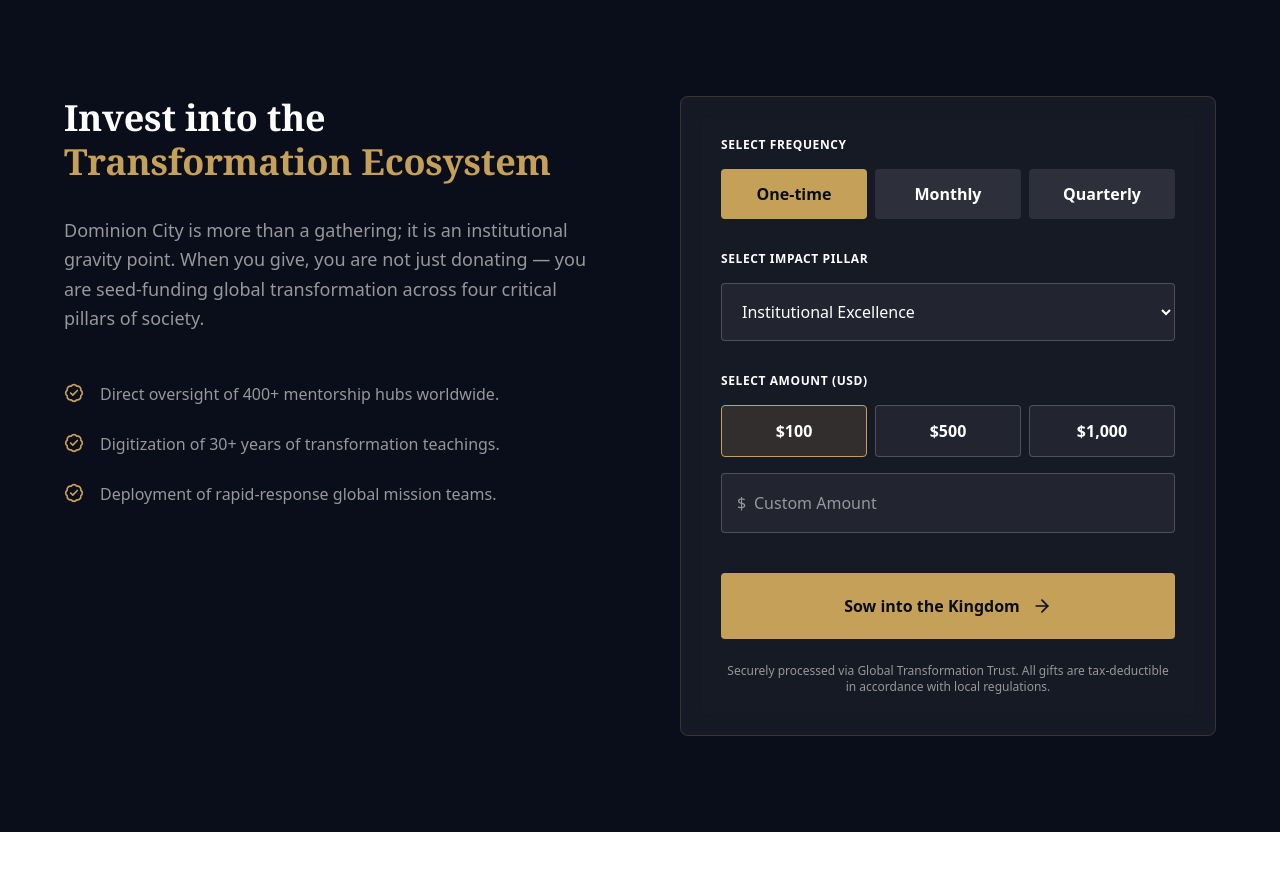
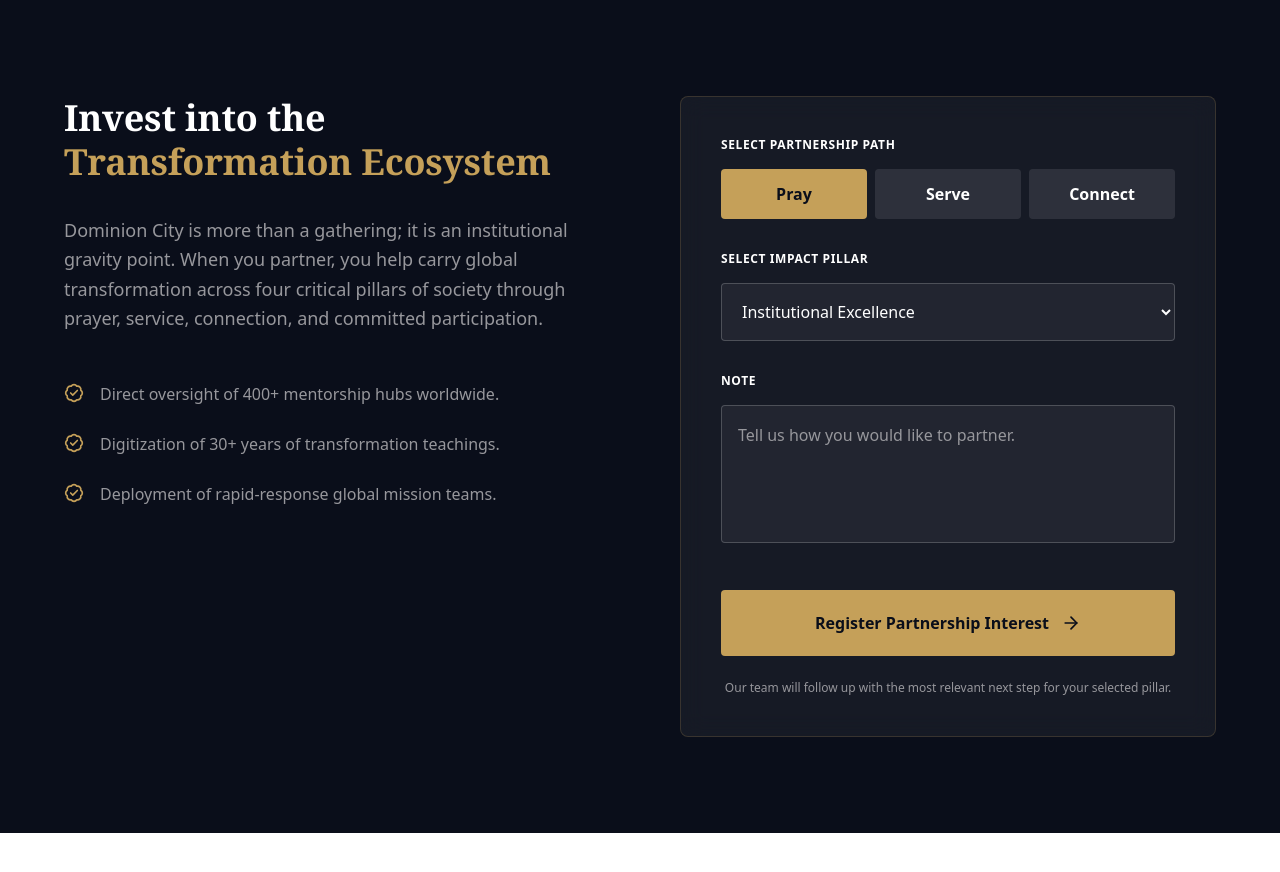
Before and after one commit to dominioncitychurchajah/dogtn-website, a Next.js app: page /en/partnership in a window 1280 px wide. Shown: the part 640-1512 px from the top of the page. Built offline with nearby package versions, Linux system fonts and the light colour scheme; a web font is replaced by a local one.

Commit message:
Make programs free and update assessment CTA

```diff
--- a/src/app/[locale]/partnership/page.tsx
+++ b/src/app/[locale]/partnership/page.tsx
@@ -108,8 +108,8 @@
               </h2>
               <p className="mt-8 text-body-l leading-relaxed text-ink-300">
                 Dominion City is more than a gathering; it is an institutional gravity point. When
-                you give, you are not just donating — you are seed-funding global transformation
-                across four critical pillars of society.
+                you partner, you help carry global transformation across four critical pillars of
+                society through prayer, service, connection, and committed participation.
               </p>
               <ul className="mt-12 space-y-6">
                 {PILLARS.map((p) => (
--- a/src/components/cards/EventCard.tsx
+++ b/src/components/cards/EventCard.tsx
@@ -5,12 +5,10 @@
 import type { Locale } from "@/i18n/config";
 import { Badge } from "@/components/ui/Badge";
 import { Button } from "@/components/ui/Button";
-import { dateParts, formatCurrency } from "@/lib/utils";
+import { dateParts } from "@/lib/utils";
 
 export function EventCard({ event, locale }: { event: EventItem; locale: Locale }) {
   const { day, month } = dateParts(event.date);
-  const lowest = event.tiers.length ? Math.min(...event.tiers.map((t) => t.price)) : 0;
-  const priceLabel = lowest === 0 ? "Free" : formatCurrency(lowest, event.tiers[0]?.currency);
 
   return (
     <div className="card-lift group flex flex-col overflow-hidden rounded-[var(--radius-l)] border border-ink-100 bg-paper-0">
@@ -32,7 +30,7 @@
         <h3 className="text-heading-3 leading-tight text-ink-900">{event.title}</h3>
         <p className="mt-2 line-clamp-2 flex-1 text-body-s text-ink-500">{event.summary}</p>
         <div className="mt-5 flex items-center justify-between gap-3">
-          <span className="text-body-s font-semibold text-ink-900">{priceLabel}</span>
+          <span className="text-body-s font-semibold text-ink-900">Free</span>
           <Button href={`/${locale}/events/${event.slug}`} size="s" variant="secondary">
             Register
           </Button>
--- a/src/components/forms/PartnershipEngine.tsx
+++ b/src/components/forms/PartnershipEngine.tsx
@@ -5,29 +5,18 @@
 import { useToast } from "@/components/ui/Toast";
 import { cn } from "@/lib/utils";
 
-const FREQUENCIES = ["One-time", "Monthly", "Quarterly"] as const;
+const RHYTHMS = ["Pray", "Serve", "Connect"] as const;
 const PILLARS = ["Institutional Excellence", "Legacy Vault Digitization", "Global Missions", "General Support"];
-const PRESETS = [100, 500, 1000];
 
-/** The "Giving Engine" glass donation card on the Partnership page. */
+/** Partnership interest card on the Partnership page. */
 export function PartnershipEngine() {
   const { toast } = useToast();
-  const [frequency, setFrequency] = React.useState<(typeof FREQUENCIES)[number]>("One-time");
+  const [rhythm, setRhythm] = React.useState<(typeof RHYTHMS)[number]>("Pray");
   const [pillar, setPillar] = React.useState(PILLARS[0]);
-  const [amount, setAmount] = React.useState<number | null>(100);
-  const [custom, setCustom] = React.useState("");
-
-  const effective = custom !== "" && Number(custom) > 0 ? Number(custom) : amount ?? 0;
 
   function submit(e: React.FormEvent) {
     e.preventDefault();
-    if (effective <= 0) {
-      toast("Please choose an amount to sow.", "info");
-      return;
-    }
-    toast(
-      `Thank you — $${effective.toLocaleString("en-US")} ${frequency.toLowerCase()} toward ${pillar}. Redirecting to secure checkout…`,
-    );
+    toast(`Thank you — your partnership interest for ${pillar} has been noted.`);
   }
 
   return (
@@ -35,21 +24,21 @@
       onSubmit={submit}
       className="rounded-[var(--radius-l)] border border-gold-600/20 bg-paper-0/5 p-8 backdrop-blur-md lg:p-10"
     >
-      {/* Frequency */}
+      {/* Partnership rhythm */}
       <div className="mb-8">
         <label className="mb-4 block text-caption font-semibold uppercase tracking-wider text-paper-0">
-          Select Frequency
+          Select Partnership Path
         </label>
         <div className="grid grid-cols-3 gap-2">
-          {FREQUENCIES.map((f) => (
+          {RHYTHMS.map((f) => (
             <button
               key={f}
               type="button"
-              onClick={() => setFrequency(f)}
-              aria-pressed={frequency === f}
+              onClick={() => setRhythm(f)}
+              aria-pressed={rhythm === f}
               className={cn(
                 "rounded-[var(--radius-s)] py-3 text-body-s font-semibold transition-all",
-                frequency === f ? "bg-gold-600 text-ink-900" : "bg-paper-0/10 text-paper-0 hover:bg-paper-0/20",
+                rhythm === f ? "bg-gold-600 text-ink-900" : "bg-paper-0/10 text-paper-0 hover:bg-paper-0/20",
               )}
             >
               {f}
@@ -77,60 +66,27 @@
         </select>
       </div>
 
-      {/* Amount */}
       <div className="mb-10">
-        <label className="mb-4 block text-caption font-semibold uppercase tracking-wider text-paper-0">
-          Select Amount (USD)
+        <label htmlFor="partnership-note" className="mb-4 block text-caption font-semibold uppercase tracking-wider text-paper-0">
+          Note
         </label>
-        <div className="mb-4 grid grid-cols-3 gap-2">
-          {PRESETS.map((v) => (
-            <button
-              key={v}
-              type="button"
-              onClick={() => {
-                setAmount(v);
-                setCustom("");
-              }}
-              aria-pressed={custom === "" && amount === v}
-              className={cn(
-                "rounded-[var(--radius-s)] border py-3 text-body-s font-semibold transition-all",
-                custom === "" && amount === v
-                  ? "border-gold-600 bg-gold-600/15 text-paper-0"
-                  : "border-paper-0/20 bg-paper-0/5 text-paper-0 hover:border-gold-600",
-              )}
-            >
-              ${v.toLocaleString("en-US")}
-            </button>
-          ))}
-        </div>
-        <div className="relative">
-          <span className="pointer-events-none absolute start-4 top-1/2 -translate-y-1/2 text-ink-300">$</span>
-          <input
-            type="number"
-            inputMode="numeric"
-            min={1}
-            value={custom}
-            onChange={(e) => {
-              setCustom(e.target.value);
-              setAmount(null);
-            }}
-            placeholder="Custom Amount"
-            aria-label="Custom amount"
-            className="w-full rounded-[var(--radius-s)] border border-paper-0/20 bg-paper-0/5 p-4 ps-8 text-body-m text-paper-0 outline-none transition-colors placeholder:text-ink-300 focus:border-gold-600"
-          />
-        </div>
+        <textarea
+          id="partnership-note"
+          rows={4}
+          placeholder="Tell us how you would like to partner."
+          className="w-full resize-none rounded-[var(--radius-s)] border border-paper-0/20 bg-paper-0/5 p-4 text-body-m text-paper-0 outline-none transition-colors placeholder:text-ink-300 focus:border-gold-600"
+        />
       </div>
 
       <button
         type="submit"
         className="group flex w-full items-center justify-center gap-3 rounded-[var(--radius-m)] bg-gold-600 py-5 text-body-m font-bold text-ink-900 transition-all hover:bg-gold-hover"
       >
-        Sow into the Kingdom
+        Register Partnership Interest
         <ArrowRight className="h-5 w-5 transition-transform group-hover:translate-x-1 rtl:rotate-180" aria-hidden />
       </button>
       <p className="mt-6 text-center text-caption text-ink-300">
-        Securely processed via Global Transformation Trust. All gifts are tax-deductible in
-        accordance with local regulations.
+        Our team will follow up with the most relevant next step for your selected pillar.
       </p>
     </form>
   );
--- a/src/components/institutions/GlobalLeadershipForum.tsx
+++ b/src/components/institutions/GlobalLeadershipForum.tsx
@@ -20,8 +20,8 @@
 const FAQS = [
   {
     id: "faq-group",
-    question: "Is there a group discount?",
-    answer: "Yes, groups of 10 or more receive a 15% discount automatically applied during checkout.",
+    question: "Can groups register together?",
+    answer: "Yes. Groups of 10 or more can register together so the team can prepare seating and arrival support.",
   },
   {
     id: "faq-visa",
--- a/src/data/mentorship.ts
+++ b/src/data/mentorship.ts
@@ -28,7 +28,7 @@
       "Completed the Discover Your Purpose journey (recommended)",
     ],
     faqs: [
-      { q: "Is there a cost?", a: "Emerging Leaders is offered free of charge, sponsored by the Golden Heart Foundation." },
+      { q: "Is this free?", a: "Yes. Emerging Leaders is offered free to participants." },
       { q: "Do I need prior leadership experience?", a: "No. This track is designed for those just beginning." },
       { q: "Is it available online?", a: "Yes — cohorts run online and in-person across our chapters." },
       { q: "What if I miss a session?", a: "Sessions are recorded, and your mentor will help you catch up." },
@@ -63,7 +63,7 @@
     faqs: [
       { q: "Can I do this alongside a full-time job?", a: "Yes — sessions are scheduled for evenings and weekends." },
       { q: "Is it sector-specific?", a: "Cohorts are grouped by sector where numbers allow." },
-      { q: "What is the fee?", a: "A subsidised programme fee applies; scholarships are available." },
+      { q: "Is this free?", a: "Yes. Young Professionals is offered free to participants." },
       { q: "Do I receive a certificate?", a: "Yes, on completion of the programme and capstone project." },
     ],
   },
@@ -130,7 +130,7 @@
       { q: "How do I join?", a: "By application and interview, or by referral from existing Nation Builders." },
       { q: "Is this only for ministers?", a: "No — it is for leaders across business, government, media, and culture." },
       { q: "What is expected afterwards?", a: "Nation Builders commit to mentoring the next generation of leaders." },
-      { q: "Is there a fee?", a: "A programme investment applies; details are shared during the interview." },
+      { q: "Is this free?", a: "Yes. Nation Builders is offered free to participants." },
     ],
   },
 ];
--- a/src/i18n/messages/en.json
+++ b/src/i18n/messages/en.json
@@ -22,7 +22,7 @@
   },
   "common": {
     "learnMore": "Learn More",
-    "takeAssessment": "Take Assessment",
+    "takeAssessment": "Take Free Assessment",
     "chooseJourney": "Choose Your Journey",
     "watchNow": "Watch Now",
     "listen": "Listen",
--- a/src/i18n/pages/give.ts
+++ b/src/i18n/pages/give.ts
@@ -96,7 +96,7 @@
       },
       {
         title: "Scholarship Partner",
-        body: "Remove barriers to excellence. Provide tuition and resources for promising leaders in our global training programs.",
+        body: "Remove barriers to excellence. Provide learning resources and care for promising leaders in our global training programs.",
         link: "Give Scholarship",
       },
     ],
@@ -180,7 +180,7 @@
       },
       {
         title: "Partenaire des bourses",
-        body: "Levez les obstacles à l'excellence. Offrez frais de scolarité et ressources à des leaders prometteurs de nos programmes de formation mondiaux.",
+        body: "Levez les obstacles à l'excellence. Offrez des ressources d'apprentissage et un accompagnement à des leaders prometteurs de nos programmes de formation mondiaux.",
         link: "Offrir une bourse",
       },
     ],
--- a/src/i18n/pages/home.ts
+++ b/src/i18n/pages/home.ts
@@ -96,7 +96,7 @@
       subtitle:
         "For over three decades, Dr. David Ogbueli has equipped individuals, leaders, ministries, institutions, and nations through transformational leadership, discipleship, and human capital development.",
       ctaJourney: "Choose Your Journey",
-      ctaAssessment: "Take Assessment",
+      ctaAssessment: "Take Free Assessment",
     },
     nextGathering: {
       titlePre: "Next Global ",
@@ -142,7 +142,7 @@
     assessment: {
       title: "Where are you as a leader?",
       body: "Discover your leadership profile and your sphere of impact through our 7-minute institutional diagnostic. Honest questions, a clear picture, and a recommended next step.",
-      cta: "Take Assessment",
+      cta: "Take Free Assessment",
     },
     testimonies: {
       eyebrow: "Testimonies",
```
Also changed, not shown: src/app/[locale]/events/[slug]/page.tsx (+4 -10 lines), src/components/forms/EventRegistration.tsx (+5 -19 lines), src/components/institutions/ForumRegistration.tsx (+14 -30 lines), src/data/events.ts (+4 -14 lines).
